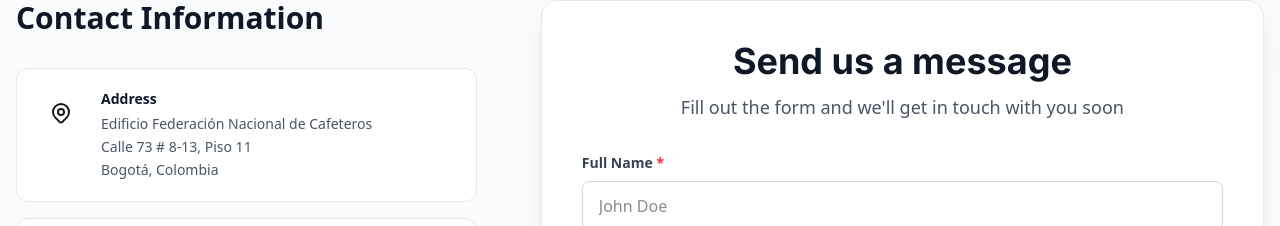
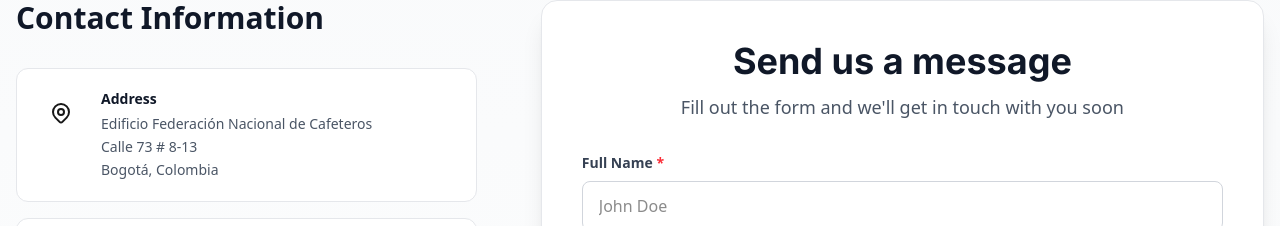
Before and after one commit to opavtech/opav-web, a Next.js app in the folder opav-frontend/: page /en/contact in a window 1280 px wide. Shown: the part 868-1094 px from the top of the page. Built offline with nearby package versions, Linux system fonts and the light colour scheme; no server answers.

Commit message:
fix: mapa contacto

```diff
--- a/opav-frontend/app/[locale]/contact/page.tsx
+++ b/opav-frontend/app/[locale]/contact/page.tsx
@@ -62,7 +62,7 @@ export default async function ContactPage({ params }: ContactPageProps) {
                             Edificio Federación Nacional de Cafeteros
                           </p>
                           <p className="text-gray-600 text-sm leading-relaxed">
-                            Calle 73 # 8-13, Piso 11
+                            Calle 73 # 8-13
                           </p>
                           <p className="text-gray-600 text-sm leading-relaxed">
                             Bogotá, Colombia
@@ -139,9 +139,9 @@ export default async function ContactPage({ params }: ContactPageProps) {
                 </div>
 
                 {/* Map */}
-                {/* <div className="mt-8">
+                <div className="mt-8">
                   <ContactMapWrapper locale={locale} />
-                </div> */}
+                </div>
               </div>
 
               {/* Contact Form - 3 columns */}
--- a/opav-frontend/components/ContactMap.tsx
+++ b/opav-frontend/components/ContactMap.tsx
@@ -125,7 +125,7 @@ export default function ContactMap({ locale }: ContactMapProps) {
                     <p className="font-medium">
                       Edificio Federación Nacional de Cafeteros
                     </p>
-                    <p>Calle 73 # 8-13, Piso 11</p>
+                    <p>Calle 73 # 8-13</p>
                     <p>Bogotá, Colombia</p>
                   </div>
                 </div>
```
